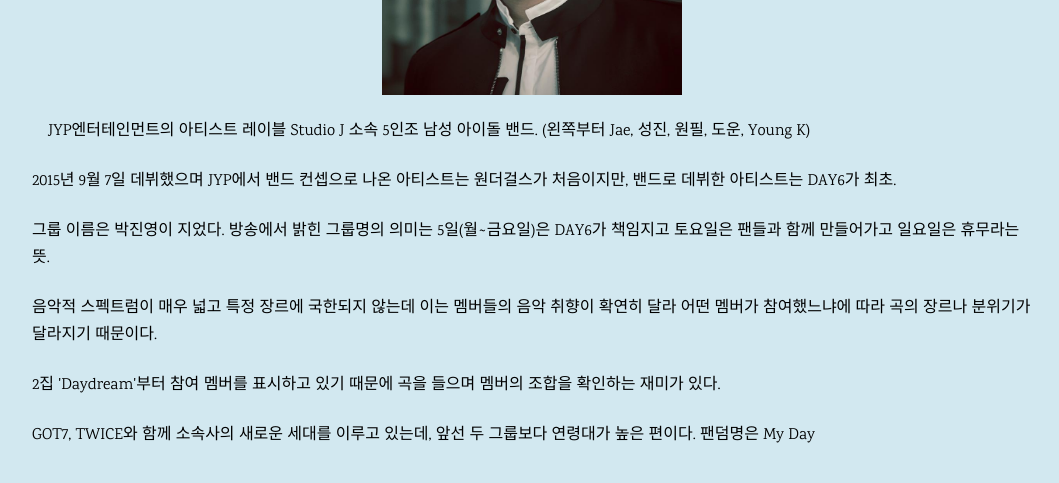
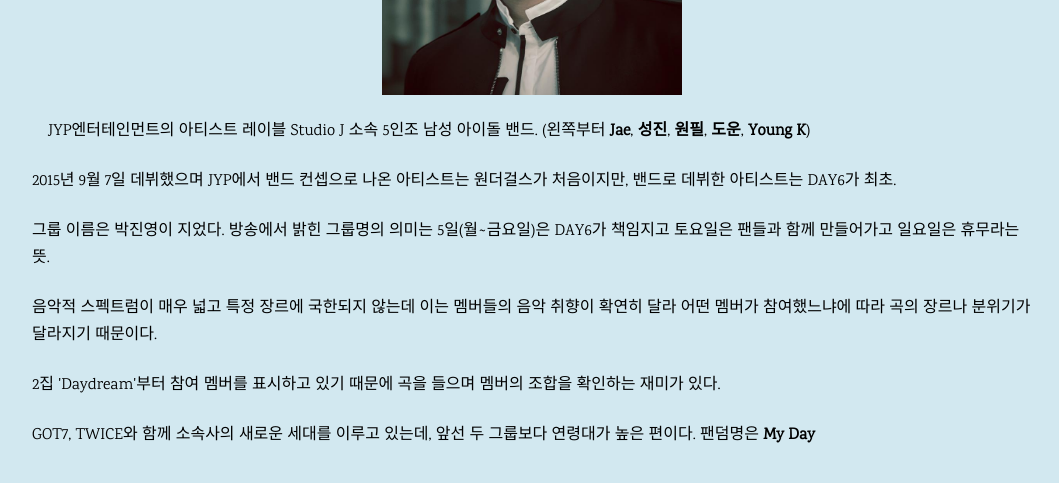
Before and after one commit to swim1295/swim1295.github.io, a plain HTML site: page index.html in a window 1280 px wide. Shown: the part 1000-1483 px from the top of the page, without its empty margins (108-1167 px from the left). Drawn offline with Linux system fonts and the light colour scheme; a web font is replaced by a local one.

Commit message:
swim1295

```diff
--- a/index.html
+++ b/index.html
@@ -35,7 +35,7 @@
 
     <div id="title1">
     <p>
-            　JYP엔터테인먼트의 아티스트 레이블 Studio J 소속 5인조 남성 아이돌 밴드. (왼쪽부터 Jae, 성진, 원필, 도운, Young K)<br/><br/>
+            　JYP엔터테인먼트의 아티스트 레이블 Studio J 소속 5인조 남성 아이돌 밴드. (왼쪽부터 <b>Jae</b>, <b>성진</b>, <b>원필</b>, <b>도운</b>, <b>Young K</b>)<br/><br/>
 
             2015년 9월 7일 데뷔했으며 JYP에서 밴드 컨셉으로 나온 아티스트는 원더걸스가 처음이지만, 밴드로 데뷔한 아티스트는 DAY6가 최초.<br/><br/>
 
@@ -45,7 +45,7 @@
 
             2집 'Daydream'부터 참여 멤버를 표시하고 있기 때문에 곡을 들으며 멤버의 조합을 확인하는 재미가 있다.<br/><br/>
 
-            GOT7, TWICE와 함께 소속사의 새로운 세대를 이루고 있는데, 앞선 두 그룹보다 연령대가 높은 편이다. 팬덤명은 My Day
+            GOT7, TWICE와 함께 소속사의 새로운 세대를 이루고 있는데, 앞선 두 그룹보다 연령대가 높은 편이다. 팬덤명은 <b>My Day</b>
     </p>
     </div>
 
```
